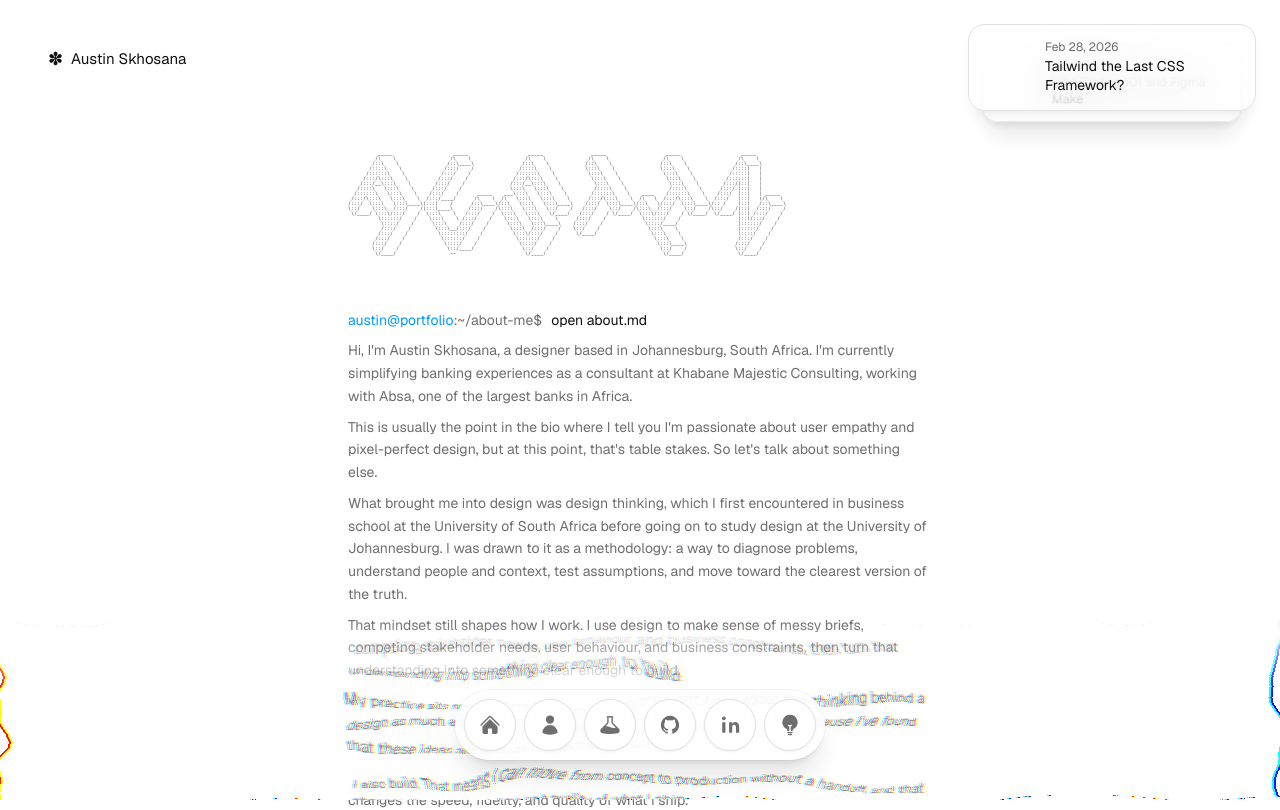
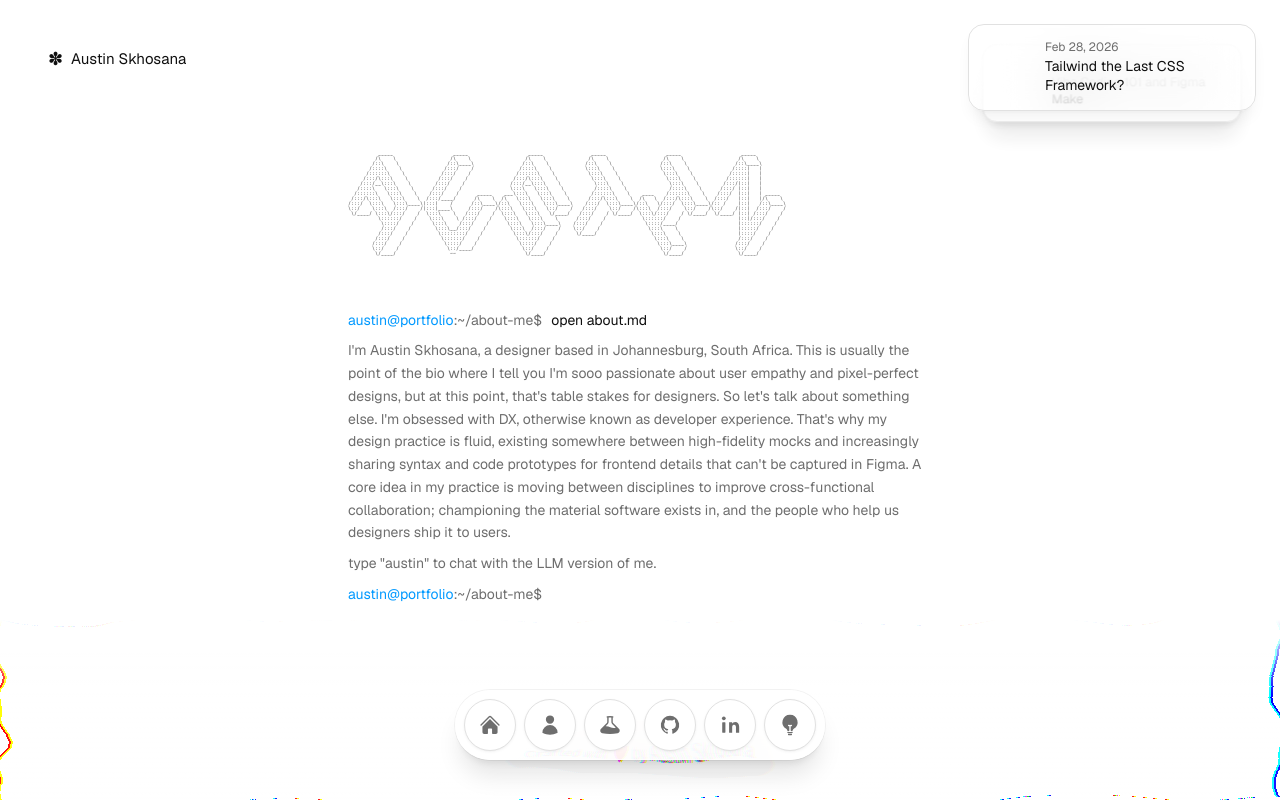
Before and after one commit to austinskhosana/austinskhosana.com, a Next.js app: page /about-me in a window 1280 px wide. Shown: the top 810 px of the page. Built offline with nearby package versions, Linux system fonts and the light colour scheme; grey boxes are pictures that could not be loaded.

Commit message:
Update About Me bio

```diff
--- a/src/components/windows/AboutMeWindowContent.tsx
+++ b/src/components/windows/AboutMeWindowContent.tsx
@@ -297,42 +297,19 @@ export function AboutMeWindowContent() {
           {introDone && (
             <>
               <p className="text-muted">
-                Hi, I&apos;m Austin Skhosana, a designer based in
-                Johannesburg, South Africa. I&apos;m currently simplifying
-                banking experiences as a consultant at Khabane Majestic
-                Consulting, working with Absa, one of the largest banks in
-                Africa.
-              </p>
-              <p className="text-muted">
-                This is usually the point in the bio where I tell you I&apos;m
-                passionate about user empathy and pixel-perfect design, but at
-                this point, that&apos;s table stakes. So let&apos;s talk about
-                something else.
-              </p>
-              <p className="text-muted">
-                What brought me into design was design thinking, which I first
-                encountered in business school at the University of South
-                Africa before going on to study design at the University of
-                Johannesburg. I was drawn to it as a methodology: a way to
-                diagnose problems, understand people and context, test
-                assumptions, and move toward the clearest version of the truth.
-              </p>
-              <p className="text-muted">
-                That mindset still shapes how I work. I use design to make
-                sense of messy briefs, competing stakeholder needs, user
-                behaviour, and business constraints, then turn that
-                understanding into something clear enough to build.
-              </p>
-              <p className="text-muted">
-                My practice sits somewhere between strategy and craft. I care
-                about the thinking behind a design as much as the business and
-                anthropological context around it, because I&apos;ve found that
-                these ideas are stronger together than apart.
-              </p>
-              <p className="text-muted">
-                I also build. That means I can move from concept to production
-                without a handoff, and that changes the speed, fidelity, and
-                quality of what I ship.
+                I&apos;m Austin Skhosana, a designer based in Johannesburg,
+                South Africa. This is usually the point of the bio where I tell
+                you I&apos;m sooo passionate about user empathy and
+                pixel-perfect designs, but at this point, that&apos;s table
+                stakes for designers. So let&apos;s talk about something else.
+                I&apos;m obsessed with DX, otherwise known as developer
+                experience. That&apos;s why my design practice is fluid,
+                existing somewhere between high-fidelity mocks and increasingly
+                sharing syntax and code prototypes for frontend details that
+                can&apos;t be captured in Figma. A core idea in my practice is
+                moving between disciplines to improve cross-functional
+                collaboration; championing the material software exists in, and
+                the people who help us designers ship it to users.
               </p>
             </>
           )}
```
